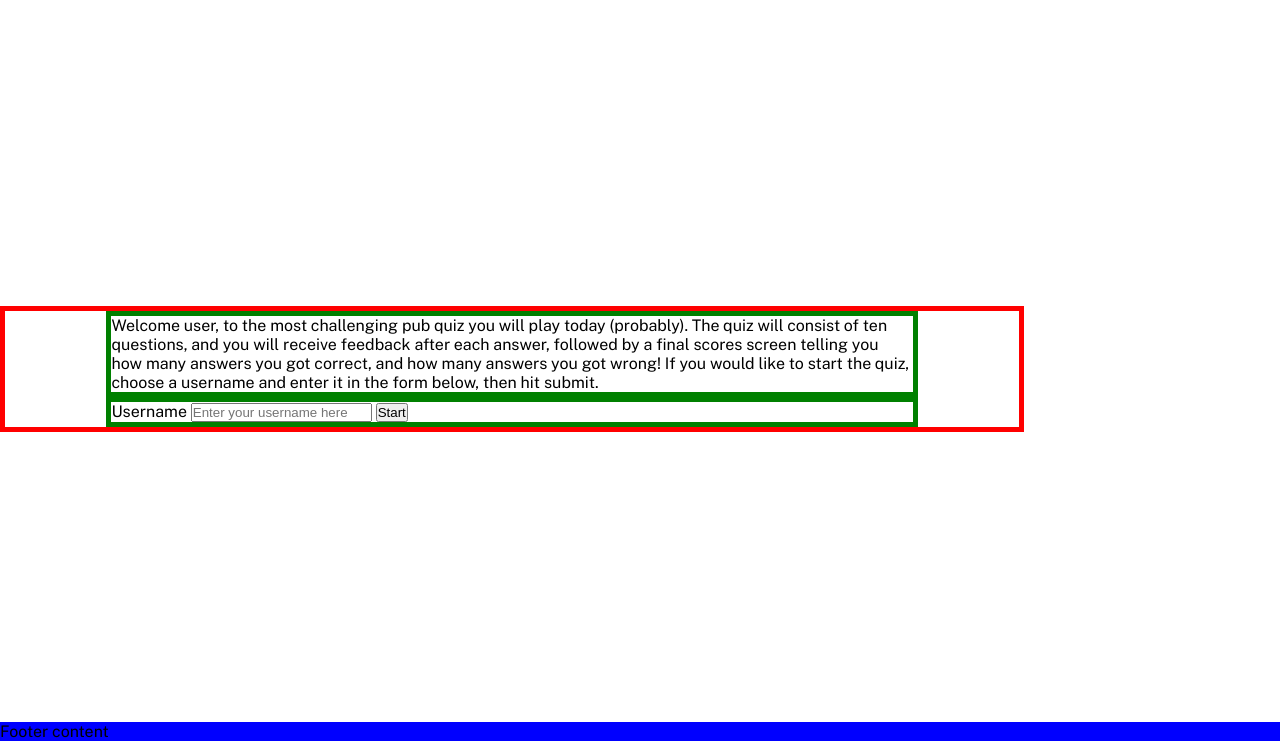
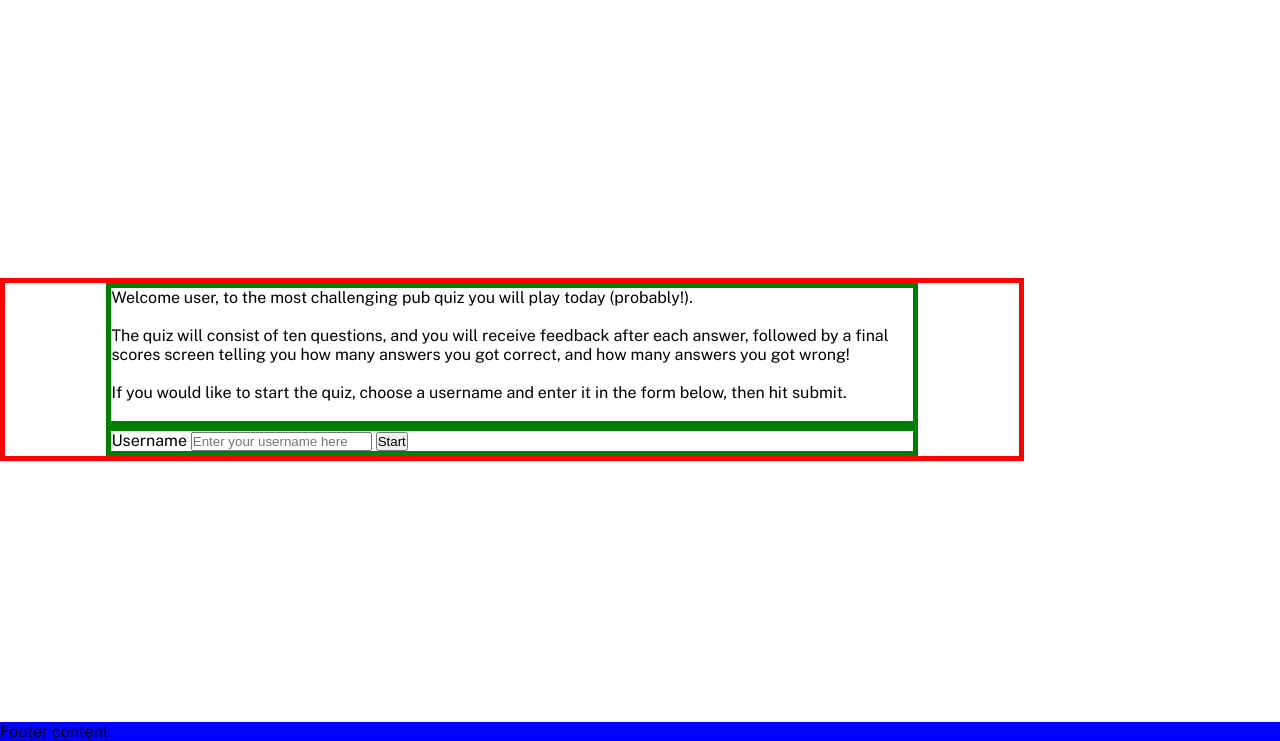
Before and after one commit to rferguson386/pub-quiz-game, a plain HTML site: page index.html in a window 1280 px wide. Shown: the part 59-800 px from the top of the page. Drawn offline with nearby package versions, Linux system fonts and the light colour scheme.

Commit message:
change intro text

```diff
--- a/index.html
+++ b/index.html
@@ -25,13 +25,18 @@
     <main>
         <section id="intro-content">
             <div id="intro-text">
-                <p>Welcome user, to the most challenging pub quiz you will play today (probably).
-                    The quiz will consist of ten questions, and you will receive feedback after each answer, followed by
+                <p>Welcome user, to the most challenging pub quiz you will play today (probably!).</p>
+                <br />
+                <p>The quiz will consist of ten questions, and you will receive feedback after each answer, followed by
                     a final scores screen telling you how many answers you got correct, and how many answers you got
                     wrong!
+                </p>
+                <br />
+                <p>
                     If you would like to start the quiz, choose a username and enter it in the form below, then hit
                     submit.
                 </p>
+                <br />
             </div>
             <div id="second-playthrough-text" class="hide">
                 <p>
```
